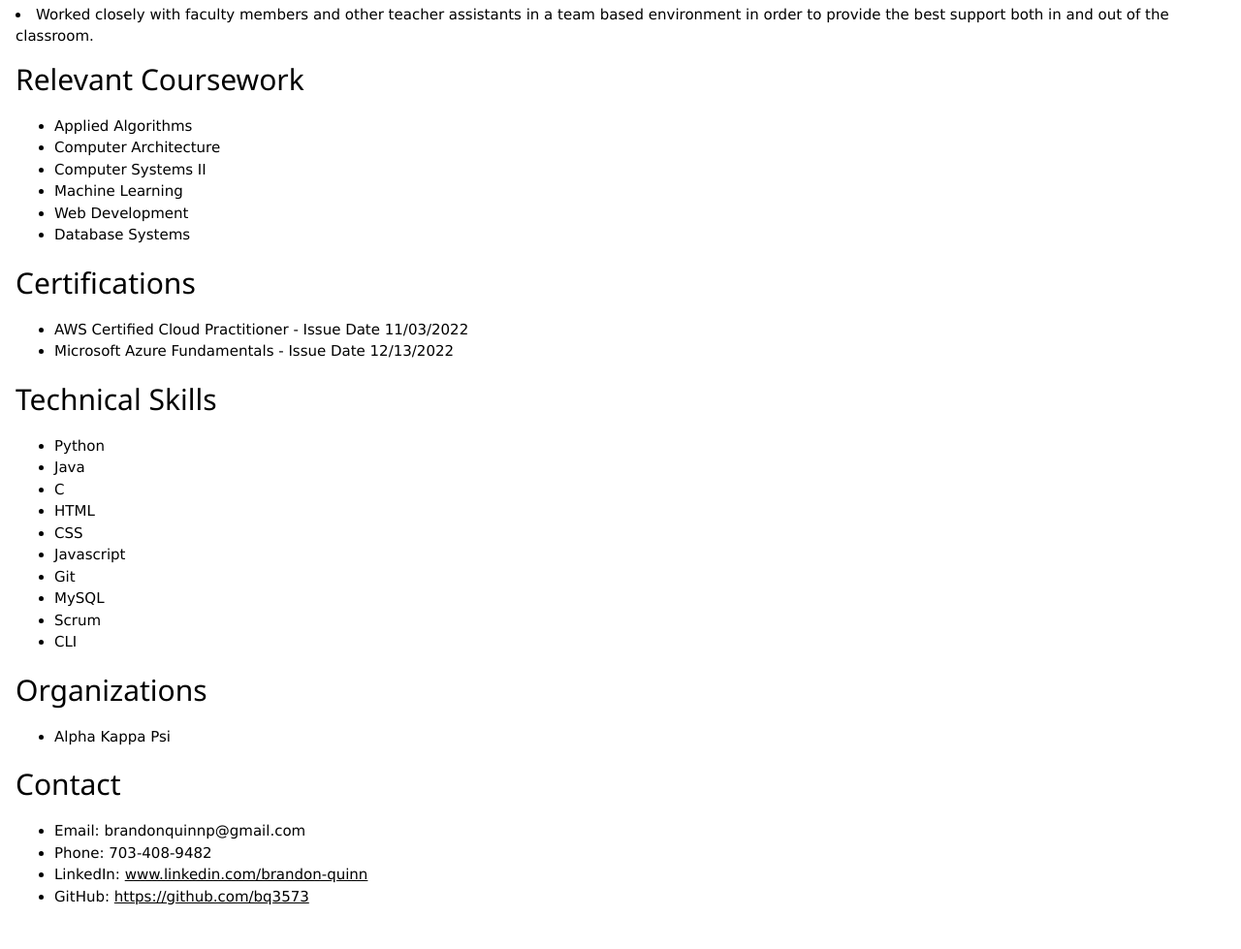
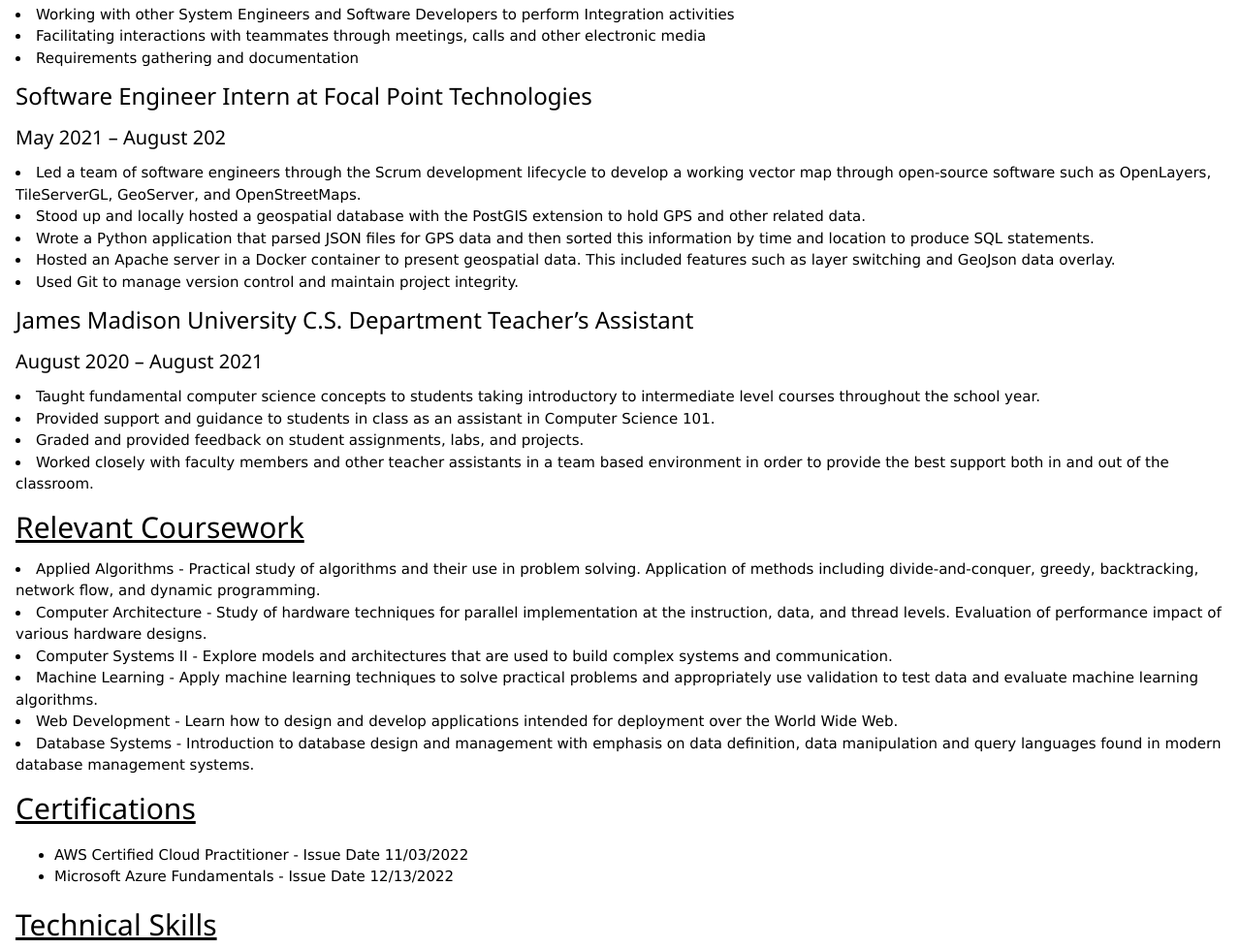
Before and after one commit to bq3573/Resume_Website, a plain HTML site: page index.html in a window 1280 px wide. Shown: the part 639-1618 px from the top of the page at 97% size. Drawn offline with nearby package versions, Linux system fonts and the light colour scheme.

Commit message:
filled out with all information

```diff
--- a/index.html
+++ b/index.html
@@ -62,6 +62,10 @@
     .header h1 {
       font-size: 50px;
     }
+
+    h2 {
+      text-decoration:underline;
+    }
   </style>
 </head>
 <body>
@@ -108,21 +112,45 @@
         <div>
           <h3>Technology Junior Analyst at NTT Data, Campus to Career Program</h3>
           <h4>August 2022 – Present</h4>
+          <li>Working with other System Engineers and Software Developers to perform Integration activities</li>
+          <li>Facilitating interactions with teammates through meetings, calls and other electronic media</li>
+          <li>Requirements gathering and documentation</li>
+        </div>
+
+        <div>
+          <h3>Software Engineer Intern at Focal Point Technologies</h3>
+          <h4>May 2021 – August 202</h4>
+          <li>Led a team of software engineers through the Scrum development lifecycle to develop a working vector map through open-source software such as OpenLayers, TileServerGL, GeoServer, and OpenStreetMaps.</li>
+          <li>Stood up and locally hosted a geospatial database with the PostGIS extension to hold GPS and other related data.</li>
+          <li>Wrote a Python application that parsed JSON files for GPS data and then sorted this information by time and location to produce SQL statements.</li>
+          <li>Hosted an Apache server in a Docker container to present geospatial data. This included features such as layer switching and GeoJson data overlay.</li>
+          <li>Used Git to manage version control and maintain project integrity.</li>
+        </div>
+
+        <div>
+          <h3>James Madison University C.S. Department Teacher’s Assistant</h3>
+          <h4>August 2020 – August 2021</h4>
+          <li>Taught fundamental computer science concepts to students taking introductory to intermediate level courses throughout the school year.</li>
+          <li>Provided support and guidance to students in class as an assistant in Computer Science 101.</li>
+          <li>Graded and provided feedback on student assignments, labs, and projects.</li>
           <li>Worked closely with faculty members and other teacher assistants in a team based environment in order to provide the best support both in and out of the classroom.</li>
-        </ul>
+        </div>
+
       </section>
 
       <!-- Relevant coursework -->
-      <section id="coursework" class="coursework">
+      <section id="work" class="work">
+        <div>
         <h2>Relevant Coursework</h2>
-        <ul>
-          <li>Applied Algorithms</li>
-          <li>Computer Architecture</li>
-          <li>Computer Systems II</li>
-          <li>Machine Learning</li>
-          <li>Web Development</li>
-          <li>Database Systems</li>
-        </ul>
+
+          <li>Applied Algorithms - Practical study of algorithms and their use in problem solving. Application of methods including divide-and-conquer, greedy, backtracking, network flow, and dynamic programming.</li>
+          <li>Computer Architecture - Study of hardware techniques for parallel implementation at the instruction, data, and thread levels. Evaluation of performance impact of various hardware designs.</li>
+          <li>Computer Systems II - Explore models and architectures that are used to build complex systems and communication.</li>
+          <li>Machine Learning - Apply machine learning techniques to solve practical problems and appropriately use validation to test data and evaluate machine learning algorithms.</li>
+          <li>Web Development - Learn how to design and develop applications intended for deployment over the World Wide Web.</li>
+          <li>Database Systems - Introduction to database design and management with emphasis on data definition, data manipulation and query languages found in modern database management systems.</li>
+
+        </div>
       </section>
 
       <!-- Certifications -->
@@ -144,10 +172,10 @@
           <li>HTML</li>
           <li>CSS</li>
           <li>Javascript</li>
+          <li>C#</li>
           <li>Git</li>
           <li>MySQL</li>
           <li>Scrum</li>
-          <li>CLI</li>
         </ul>
       </section>
 
```
